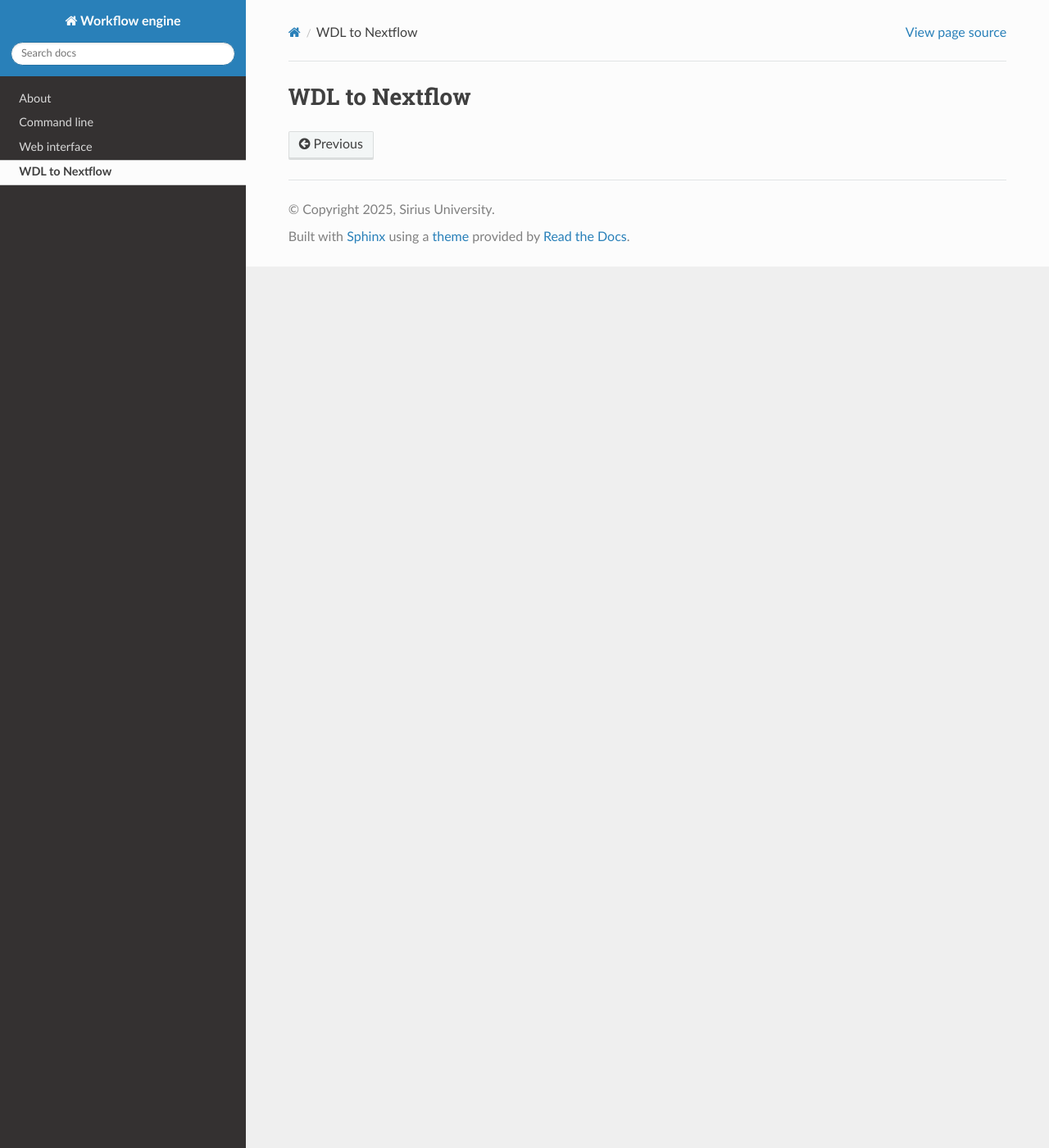
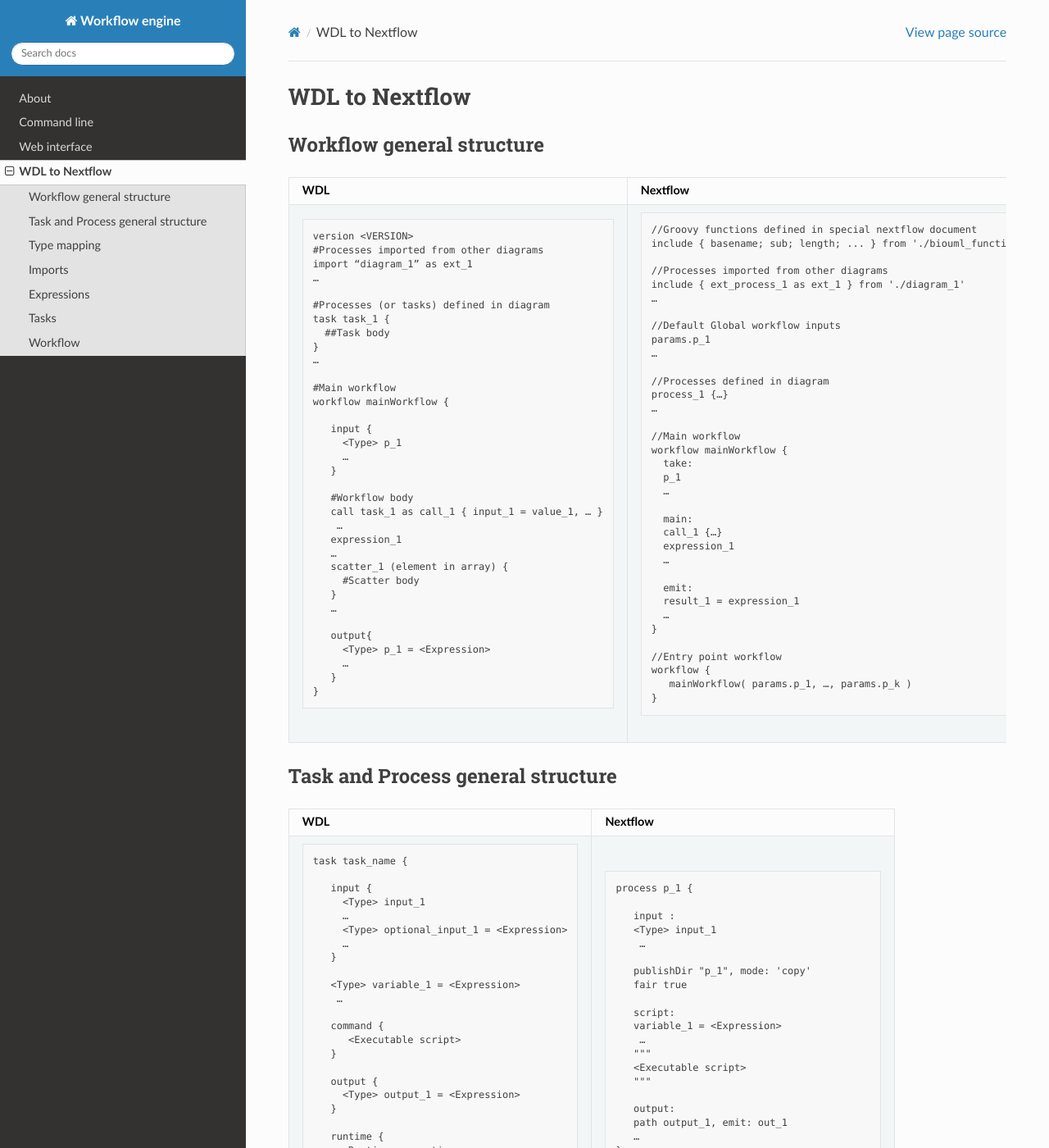
Before and after one commit to genespace-ru/workflow-engine-docs, a Sphinx documentation site: the page built from source/wdlToNextflow.rst, in a window 1280 px wide and 1400 px high. Shown: the whole window at 82% size. Built offline with Sphinx 7.4.7 and the Read the Docs theme 3.1.0, drawn with Linux system fonts in a browser that asks for light colours; some of the changed text lies outside the part shown.

Commit message:
first version
first version

```diff
--- a/source/wdlToNextflow.rst
+++ b/source/wdlToNextflow.rst
@@ -1,2 +1,341 @@
 WDL to Nextflow
 ===============
+
+
+Workflow general structure
+-------------
+.. list-table::
+   :header-rows: 1
+   :widths: 100 100
+
+   * - WDL
+     - Nextflow
+   * - ::
+
+        version <VERSION>
+        #Processes imported from other diagrams
+        import “diagram_1” as ext_1
+        …
+
+        #Processes (or tasks) defined in diagram
+        task task_1 {
+          ##Task body
+        }
+        …
+
+        #Main workflow
+        workflow mainWorkflow {
+
+           input {
+             <Type> p_1
+             …
+           }
+
+           #Workflow body
+           call task_1 as call_1 { input_1 = value_1, … }
+            …
+           expression_1
+           …
+           scatter_1 (element in array) {
+             #Scatter body
+           }
+           …
+
+           output{
+             <Type> p_1 = <Expression>
+             …
+           }
+        }
+     - ::
+
+        //Groovy functions defined in special nextflow document
+        include { basename; sub; length; ... } from './biouml_function.nf'
+
+        //Processes imported from other diagrams
+        include { ext_process_1 as ext_1 } from './diagram_1'
+        …
+
+        //Default Global workflow inputs
+        params.p_1
+        …
+
+        //Processes defined in diagram
+        process_1 {…}
+        …
+
+        //Main workflow
+        workflow mainWorkflow {
+          take:
+          p_1
+          …
+
+          main:
+          call_1 {…}
+          expression_1
+          …
+
+          emit:
+          result_1 = expression_1
+          …
+        }
+
+        //Entry point workflow
+        workflow {
+           mainWorkflow( params.p_1, …, params.p_k )
+        }
+
+Task and Process general structure
+-------------
+.. list-table::
+   :header-rows: 1
+   :widths: 100 100
+
+   * - WDL
+     - Nextflow
+   * - ::
+
+        task task_name {
+
+           input {
+             <Type> input_1
+             …
+             <Type> optional_input_1 = <Expression>
+             …
+           }
+
+           <Type> variable_1 = <Expression>
+            …
+
+           command {
+              <Executable script>
+           }
+
+           output {
+             <Type> output_1 = <Expression>
+           }
+
+           runtime {
+             <Runtime properties>
+           }
+        }
+
+     - ::
+
+        process p_1 {
+
+           input :
+           <Type> input_1
+            …
+
+           publishDir "p_1", mode: 'copy'
+           fair true
+
+           script:
+           variable_1 = <Expression>
+            …
+           """
+           <Executable script>
+           """
+
+           output:
+           path output_1, emit: out_1
+           …
+        }
+
+
+Type mapping
+------------
+.. list-table::
+   :header-rows: 1
+   :widths: 20 80 80
+
+   * - #
+     - WDL
+     - Nextflow
+   * - 1.
+     - File, Array[File]
+     - path
+   * - 2.
+     - Boolean, String, Integer, Float, Array[Boolean], Array[String], Array[Integer], Array[Float]
+     - val
+   * - 3.
+     - Map, Struct, Object
+     - val
+
+Imports
+-------
+.. list-table::
+   :header-rows: 1
+   :widths: 20 80 80 80
+
+   * - #
+     - Description
+     - WDL
+     - Nextflow
+   * - 1.
+     - Import task from other script
+     - ::
+
+        import “script” as ext
+        ...
+        call ext.task1 as t { … }
+     - ::
+
+        include { task1 as t } from './script
+        ...
+        t( … )
+   * - 2.
+     - Call imported task twice
+     - ::
+
+        import “script” as ext
+        …
+        call ext.task1 as t1 { … }
+        call ext.task1 as t2 { … }
+     - ::
+
+        include { task1 as t1 } from './script
+        include { task1 as t2 } from './script
+        …
+        t1( … )
+        t2( … )
+   * - 3.
+     - Import external workflow
+     - ::
+
+        import “script” as ext
+        call ext.mainWorkflow  as alias { … }
+
+     - ::
+
+        include { mainWorkflow as alias } from './script
+
+Expressions
+-----------------
+.. list-table::
+   :header-rows: 1
+   :widths: 20 80 80 80
+
+   * - #
+     - Description
+     - WDL
+     - Nextflow
+   * - 1.
+     - Workflow variable
+     - ::
+
+        ~{var_name}
+     - ::
+
+        ${var_name}
+   * - 2.
+     - Bash variable
+     - ::
+
+        ${var_name}
+     - ::
+
+        \${var_name}
+   * - 3.
+     - Cycle in script
+     - ::
+
+        for file in ~{sep=" " files}
+     - ::
+
+        for file in ${ files.join() }
+   * - 4.
+     - Ternary operator
+     - ::
+
+        ~{ if ... then ... else ... }
+           if ... then ... else ...
+     - ::
+
+        ... ? ... : ...
+   * - 5.
+     - Glob in result
+     - ::
+
+        glob("output/file_*.txt")
+     - ::
+
+        "output/file_*.txt"
+   * - 6.
+     - Predefined functions
+     - ::
+
+        basename( file )
+        sub( input, pattern, replacement )
+        length( array )
+        ...
+     - ::
+
+        include { basename; sub; length; ... } from './biouml_function.nf'
+        basename( file )
+        sub( input, pattern, replacement )
+        length(array)
+        ...
+
+
+Tasks
+-----
+.. list-table::
+   :header-rows: 1
+   :widths: 20 80 80 80
+
+   * - #
+     - Description
+     - WDL
+     - Nextflow
+   * - 1.
+     - Task metadata
+     - ::
+
+        meta {
+           description: "text"
+        }
+     -  Not supported
+   * - 2.
+     - Parameters metadata
+     - ::
+
+        parameter_meta {
+           input_vcf: {
+              help: “help text”
+              description: “text”
+              suggestions: [“v1”,”v2”]
+           }
+        }
+
+     -  Not supported
+
+
+
+
+Workflow
+--------
+.. list-table::
+   :header-rows: 1
+   :widths: 20 80 80 80
+
+   * - #
+     - Description
+     - WDL
+     - Nextflow
+   * - 1.
+     - Two consequent steps
+     - ::
+
+        call task1 as call1 {
+           input:  arg1 = val1
+        }
+
+        call task2 as call2 {
+           input: arg1 = call1.result,
+                  arg2 = val2
+        }
+     - ::
+
+        result_task1 = task1( val1 )
+        task2( result_task1.result, val2 )
```
